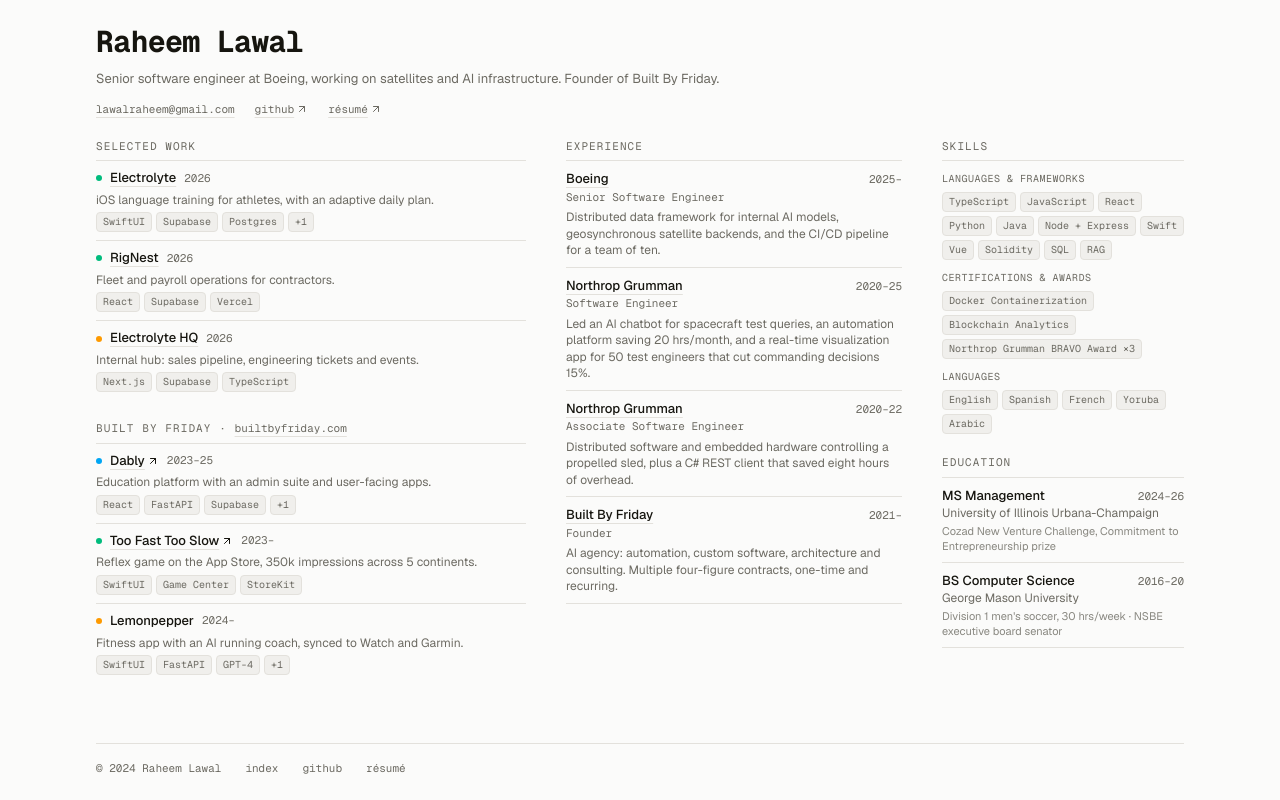
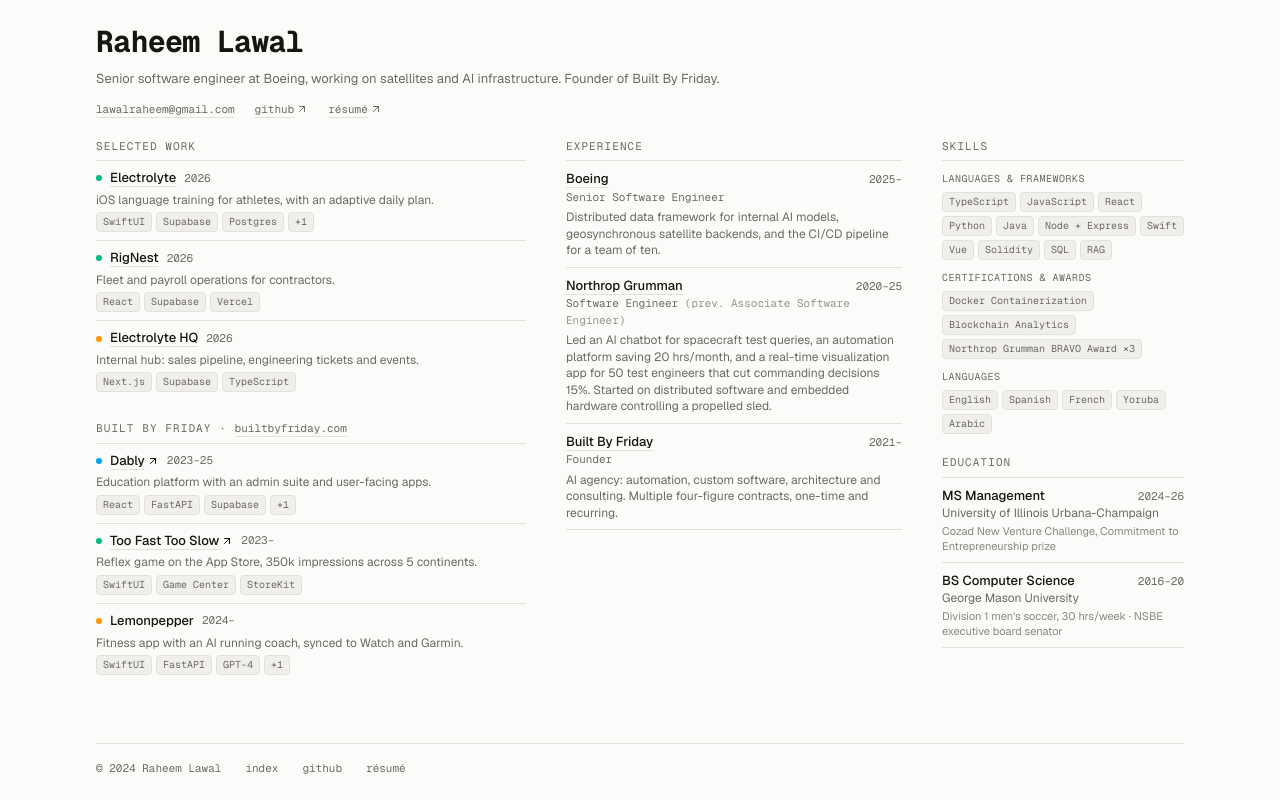
Before and after one commit to raheemlawal/raheemcantcode, a Next.js app: page / in a window 1280 px wide. Built offline with nearby package versions, Linux system fonts and the light colour scheme.

Commit message:
one northrop tenure instead of two overlapping rows

```diff
--- a/app/page.tsx
+++ b/app/page.tsx
@@ -178,6 +178,12 @@ export default function Home() {
                 </div>
                 <p className="font-mono text-[11px] text-muted-foreground">
                   {role.title}
+                  {role.priorTitle && (
+                    <span className="text-muted-foreground/70">
+                      {" "}
+                      (prev. {role.priorTitle})
+                    </span>
+                  )}
                 </p>
                 <p className="mt-1 text-[12px] leading-snug text-muted-foreground">
                   {role.summary}
--- a/lib/resume.ts
+++ b/lib/resume.ts
@@ -10,6 +10,9 @@ export type Role = {
   company: string;
   href?: string;
   title: string;
+  /** Earlier title at the same employer, when one tenure covered both. The
+   *  résumé PDF dates the tenure, not each title, so don't invent a split. */
+  priorTitle?: string;
   /** "2025–" for current, "2020–25" for past */
   period: string;
   /** 3–6 tags, most important first */
@@ -33,19 +36,19 @@ export const experience: Role[] = [
     company: "Northrop Grumman",
     href: "https://northropgrumman.com",
     title: "Software Engineer",
+    priorTitle: "Associate Software Engineer",
     period: "2020–25",
-    stack: ["React", "Python", "Vue", "Llama 3", "Electron", "Java"],
+    stack: [
+      "React",
+      "Python",
+      "Vue",
+      "Llama 3",
+      "Electron",
+      "Real-Time OS",
+      "FPGA",
+    ],
     summary:
-      "Led an AI chatbot for spacecraft test queries, an automation platform saving 20 hrs/month, and a real-time visualization app for 50 test engineers that cut commanding decisions 15%.",
-  },
-  {
-    company: "Northrop Grumman",
-    href: "https://northropgrumman.com",
-    title: "Associate Software Engineer",
-    period: "2020–22",
-    stack: ["Python", "Real-Time OS", "FPGA", "LabVIEW", "C#"],
-    summary:
-      "Distributed software and embedded hardware controlling a propelled sled, plus a C# REST client that saved eight hours of overhead.",
+      "Led an AI chatbot for spacecraft test queries, an automation platform saving 20 hrs/month, and a real-time visualization app for 50 test engineers that cut commanding decisions 15%. Started on distributed software and embedded hardware controlling a propelled sled.",
   },
   {
     company: "Built By Friday",
```
